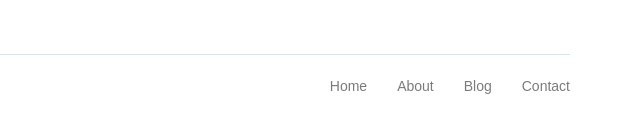
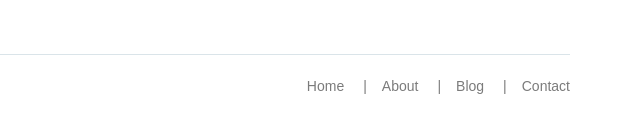
Before and after one commit to Kozhenko/glee-kozhenko, a website: page app/index.html in a window 1280 px wide. Shown: the part 2865-2997 px from the top of the page, 640-1280 px from the left. Drawn offline with nearby package versions, Linux system fonts and the light colour scheme; files that its build step writes are made by us from their sources.

Commit message:
fix footer_menu

```diff
--- a/app/scss/style.scss
+++ b/app/scss/style.scss
@@ -460,7 +460,6 @@
     padding: 15px;
     background-color: $price-color;
     color: $button-color;
-    transition: background-color color border .3s ease;
     max-width: 100px;
     height: 45px;
     @extend %dmsans-400;
@@ -468,11 +467,7 @@
     line-height: 1.5;
     border: none;
     text-transform: capitalize;
-  }
-  &__button:hover {
-    color: $price-color;
-    background-color: $button-color;
-    border: 1px solid $price-color;
+    cursor: pointer;
   }
   /**********************************/
   &__wraper {
@@ -493,7 +488,12 @@
   &__menu-item:not(:last-child){
     margin-right: 15px;
   }
-  &__menu-item:not(:first-child){
+  &__menu-item:not(:last-child)::after {
+    content: '|';
+    @extend %rubik-400;
+    color: $footer-color;
+    font-size: 14px;
+    line-height: 2.3;
     margin-left: 15px;
   }
 }
```
